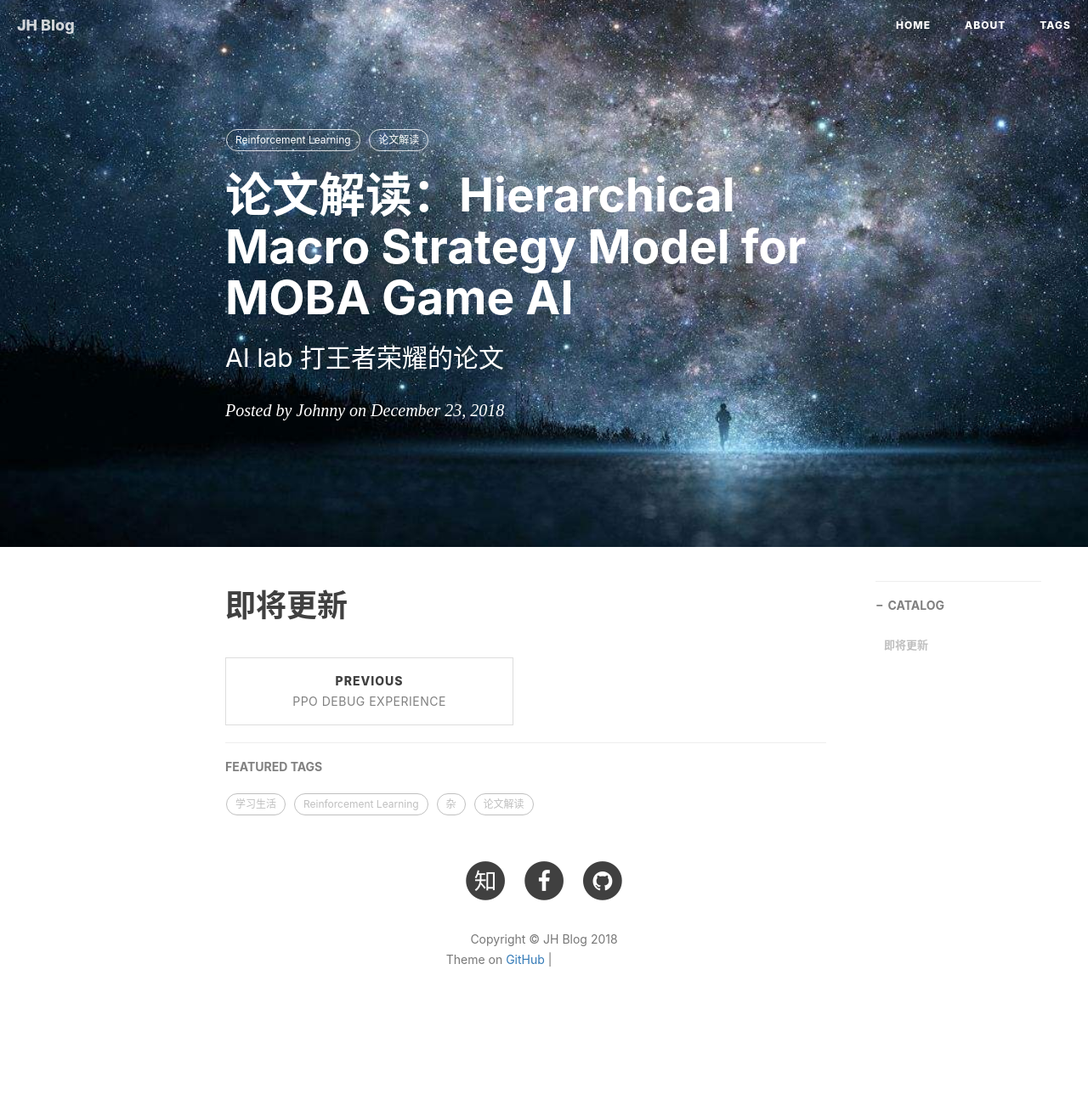
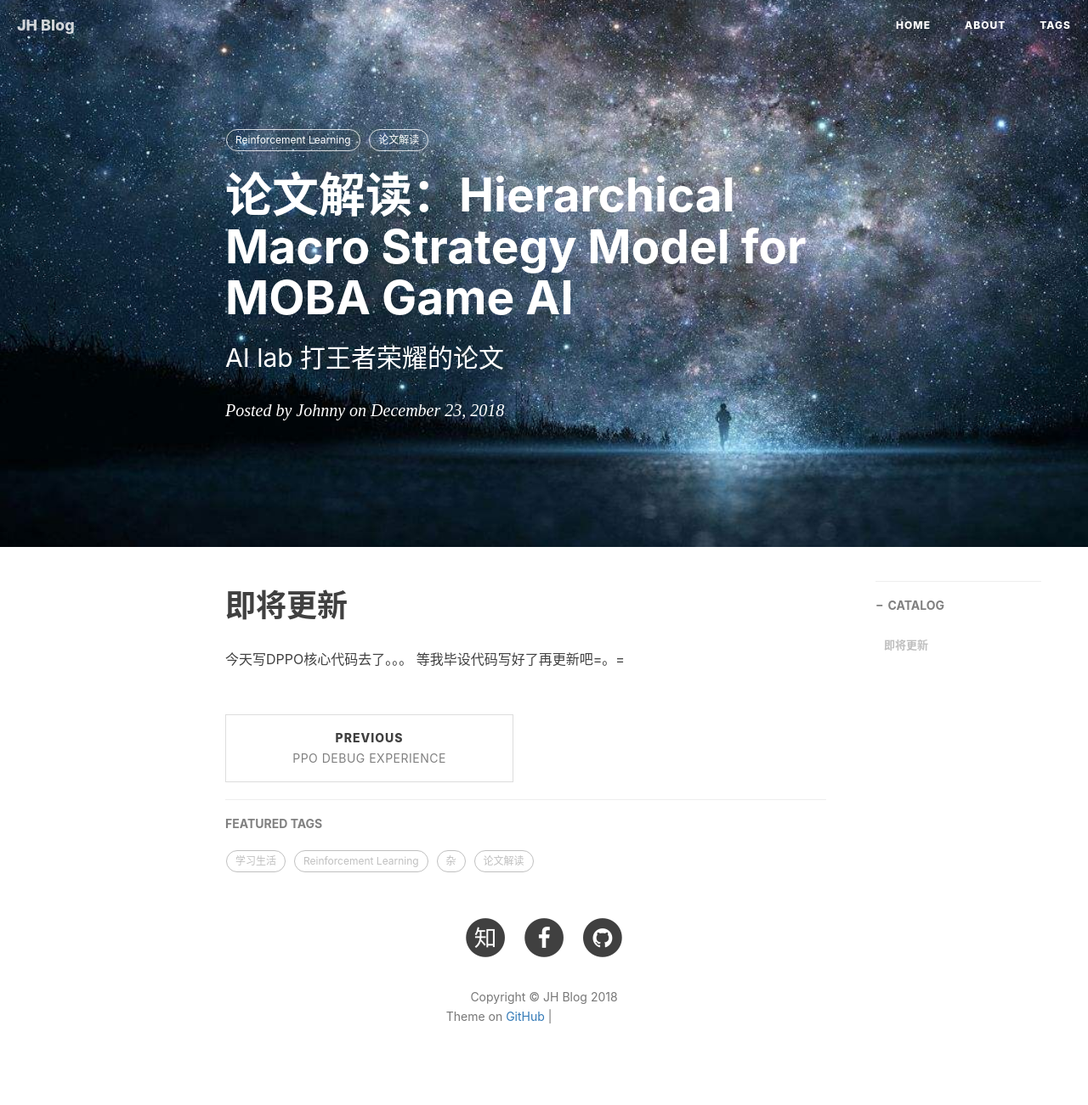
Before and after one commit to sweetice/previous_blog, a Jekyll site: the page built from _posts/2018-12-23-论文解读:Hierarchical Macro Strategy Model for MOBA Game AI.md, in a window 1280 px wide. Shown: the whole page at 85% size. Built offline with Jekyll 4.4.1, drawn with Linux system fonts in a browser that asks for light colours; nearby versions of some CDN libraries; comment, search, counter and statistics services are not loaded; before the commit the page ends 1234 px from its top, so only the background shows below that; grey boxes are pictures that could not be loaded.

Commit message:
Update 2018-12-23-论文解读:Hierarchical Macro Strategy Model for MOBA Game AI.md

```diff
--- a/_posts/2018-12-23-论文解读:Hierarchical Macro Strategy Model for MOBA Game AI.md
+++ b/_posts/2018-12-23-论文解读:Hierarchical Macro Strategy Model for MOBA Game AI.md
@@ -12,3 +12,6 @@ tags:
 ---
 
 # 即将更新
+
+今天写DPPO核心代码去了。。。
+等我毕设代码写好了再更新吧=。=
```
